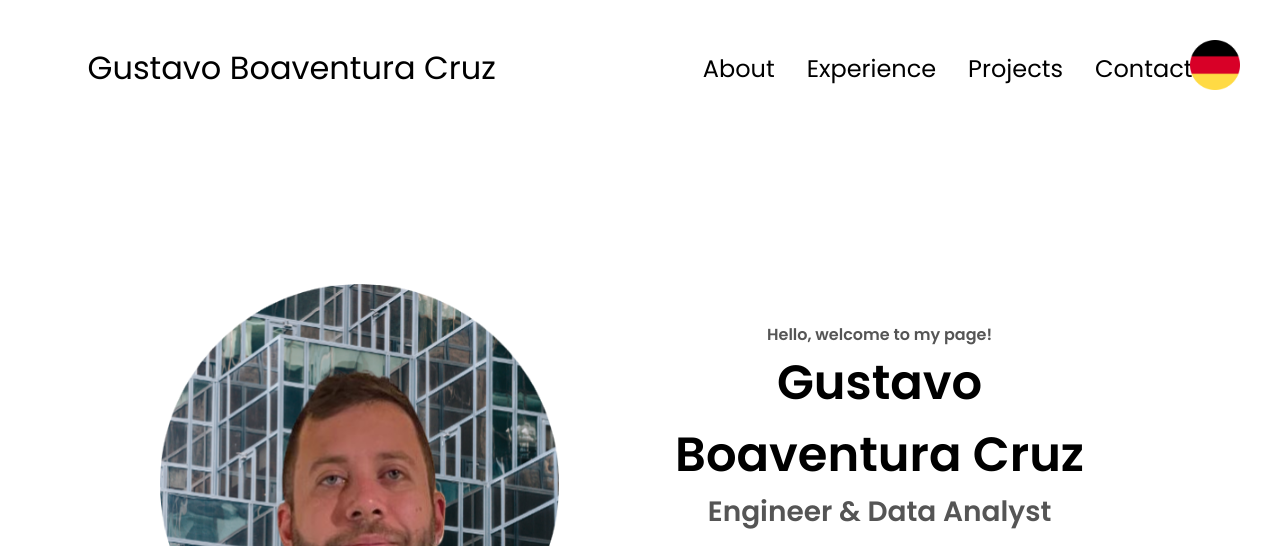
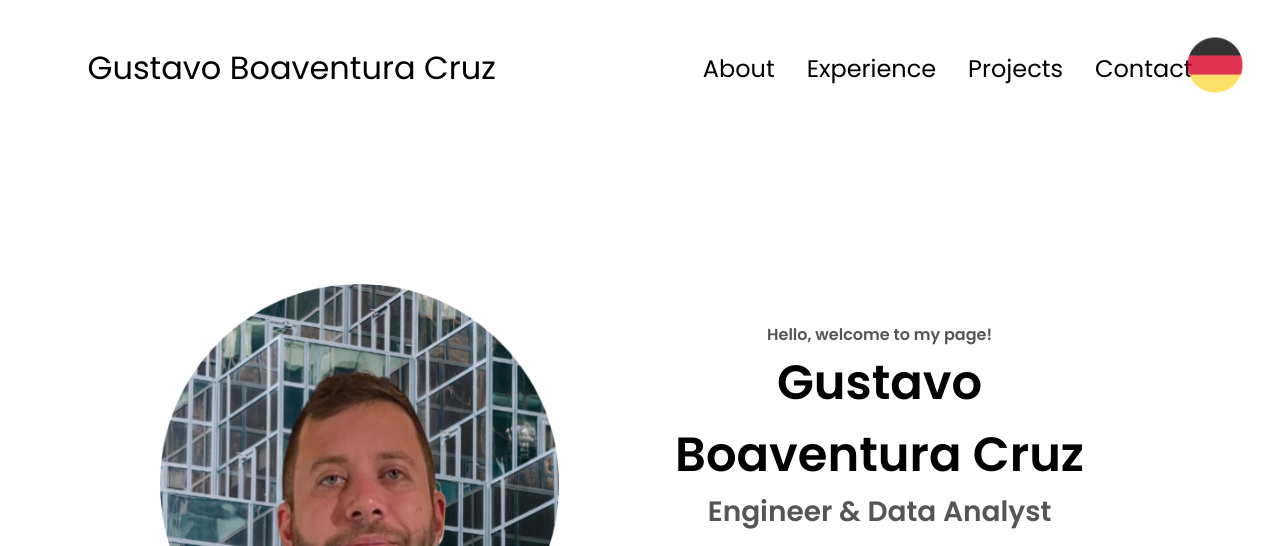
Before and after one commit to gboaventura93/portfolio, a plain HTML site: page index.html in a window 1280 px wide. In both pictures the pointer is over the picture 1215 px from the left and 65 px from the top of the page. Shown: the top 546 px of the page. Drawn offline with Linux system fonts and the light colour scheme.

Commit message:
img_hover

```diff
--- a/index.html
+++ b/index.html
@@ -19,7 +19,7 @@
           right: 40px;
       }
   </style>
-  <div id="content">
+  <div id="content" class="box-shadow">
       <a href="https://gboaventura93.github.io/portfolio_de/">
       <img src="./assets/deutschland.png" alt="Webseite auf Deutsch" width="50" height="50"/>
   </div>
--- a/style.css
+++ b/style.css
@@ -430,3 +430,15 @@ footer {
 footer p {
   text-align: center;
 }
+
+img:hover {
+  opacity: 0.8;
+}
+
+img {
+  transition: all 0.3s ease-in-out;
+}
+
+img:hover {
+  transform: scale(1.1);
+}
```
